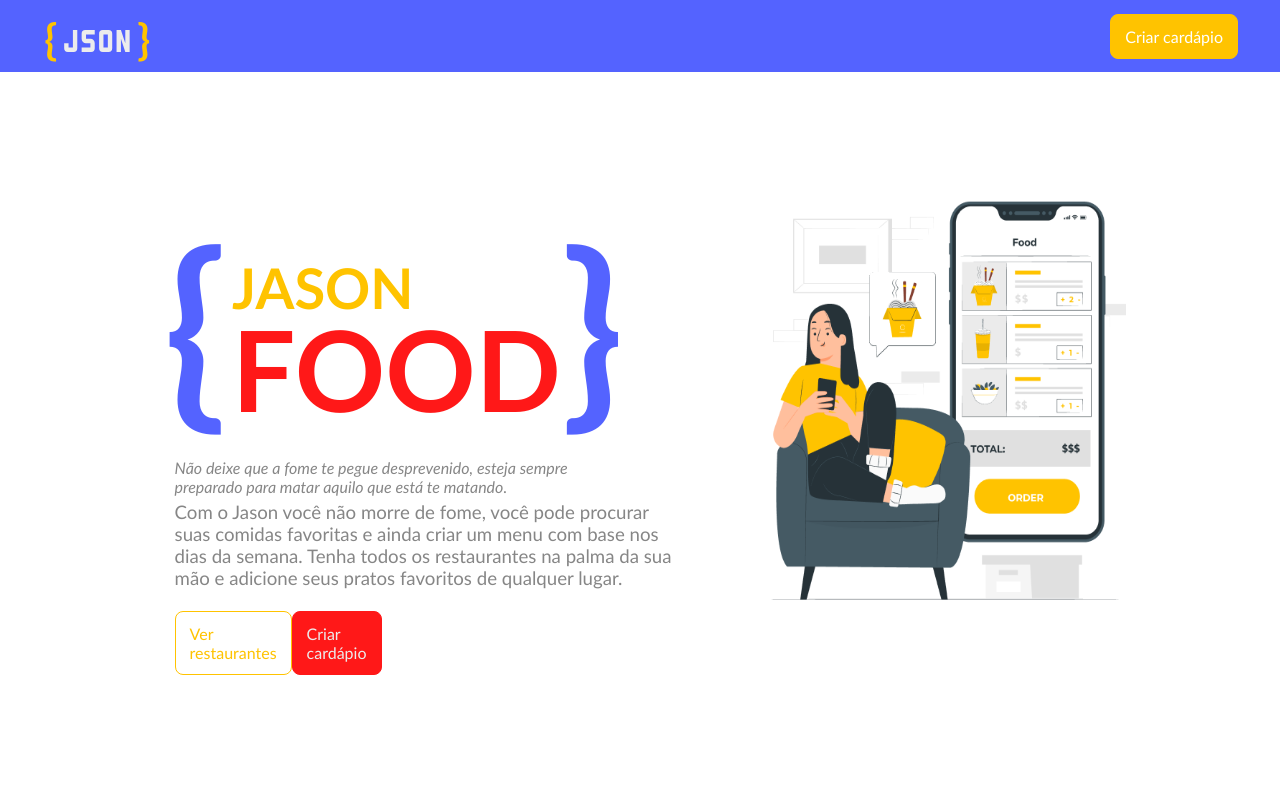
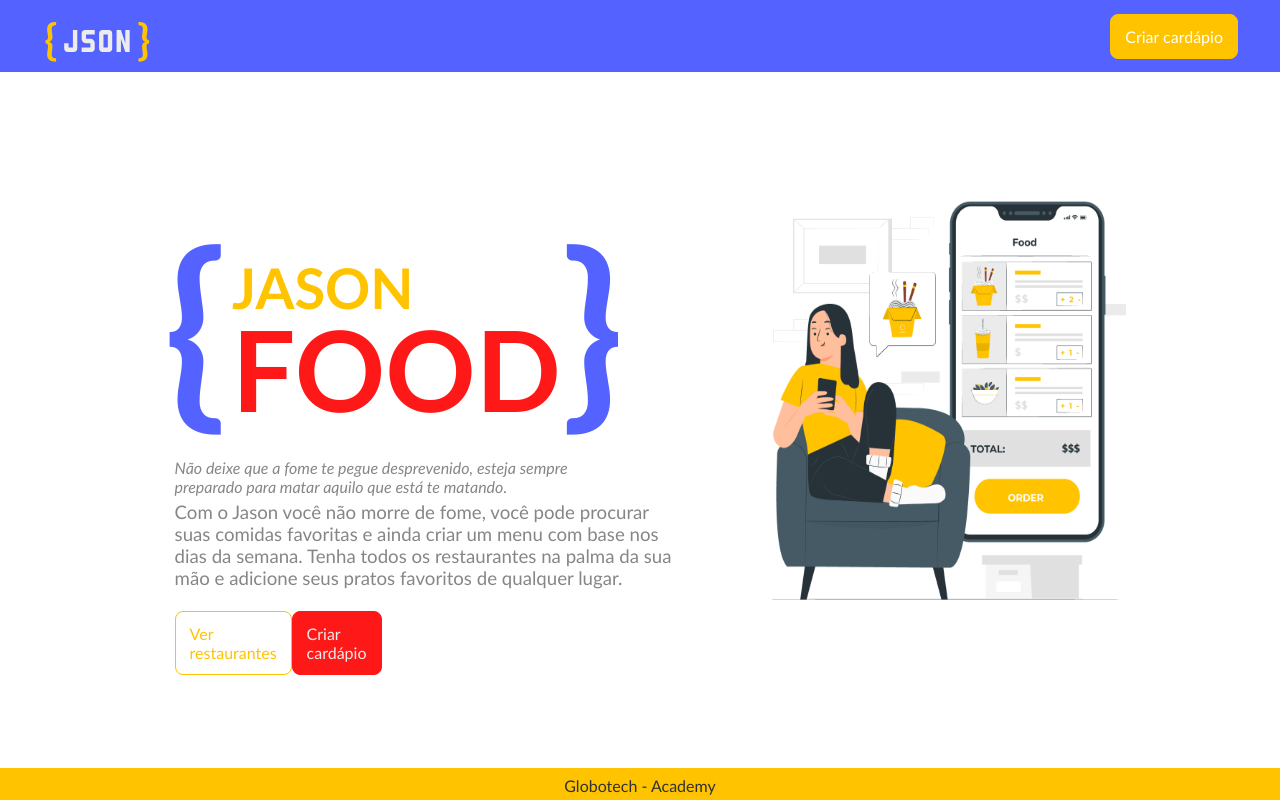
Before and after one commit to mfnp14/globotech-desafio-final, a React (Create React App) app in the folder frontend/jason-app/: page / in a window 1280 px wide. Built offline with nearby package versions, Linux system fonts and the light colour scheme.

Commit message:
Adicionando Footer a landing page

```diff
--- a/frontend/jason-app/src/pages/landing/index.tsx
+++ b/frontend/jason-app/src/pages/landing/index.tsx
@@ -2,6 +2,7 @@ import { Link } from "react-router-dom";
 import Header from "../../component/header";
 import imagePromotional from "../../assets/pana.png";
 import "./style.css";
+import Footer from "../../component/footer";
 
 const Landing = () => {
   return (
@@ -47,6 +48,7 @@ const Landing = () => {
 
         <img className={"imagePromotional"} src={imagePromotional} />
       </div>
+      <Footer />
     </>
   );
 };
```
